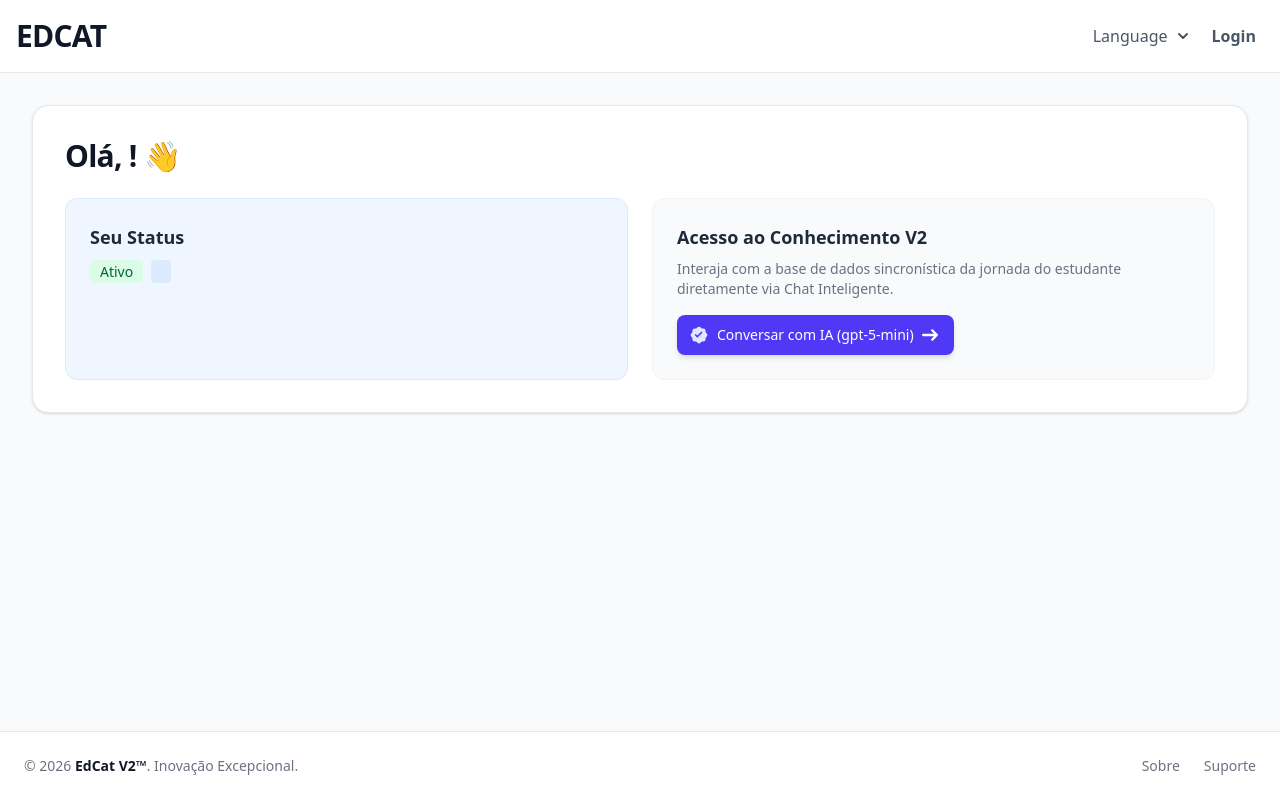
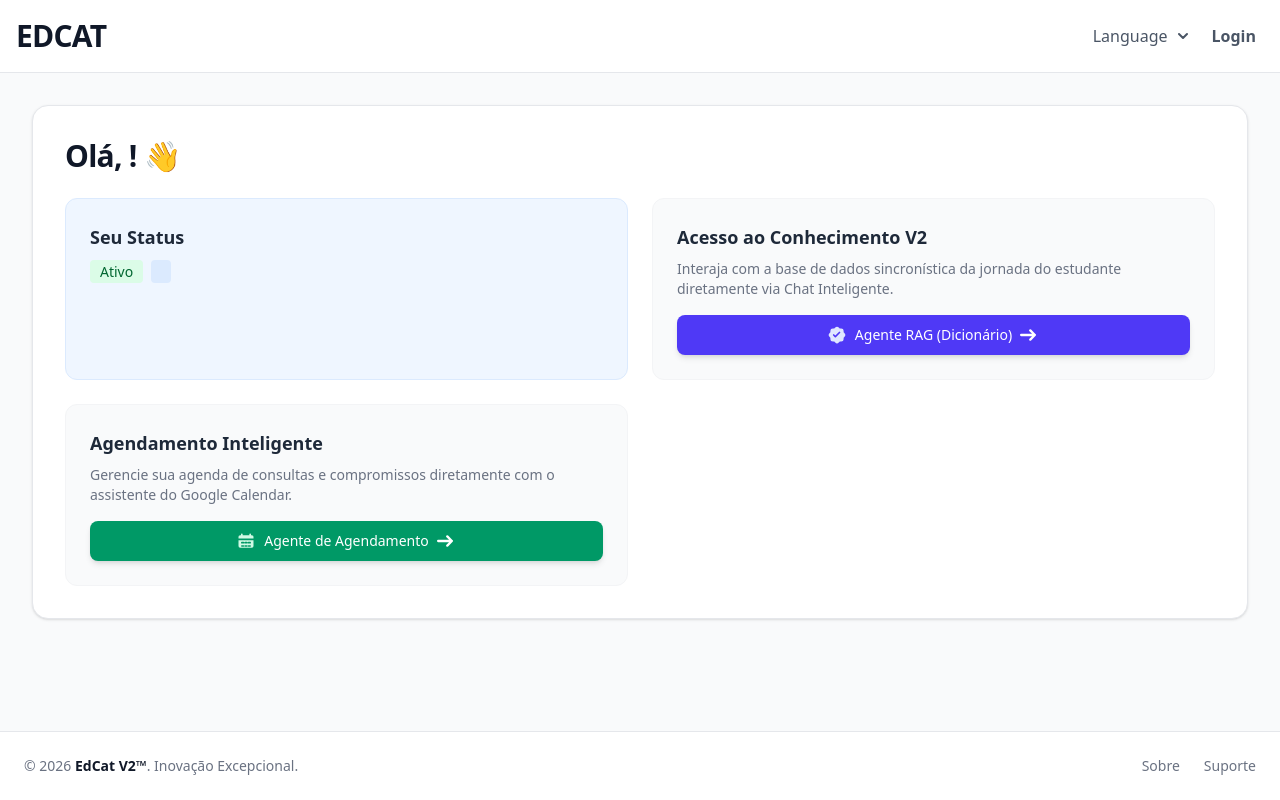
Before and after one commit to 4cruzeta/edcat-flask-tailwind-antigravity, a Flask app: template edcat_root/pages/templates/user_home.html in a window 1280 px wide. Run offline with Flask 3, Linux system fonts and the light colour scheme; the template is opened without the code that fills it, so the values that code supplies are empty; some libraries are stand-ins or nearby versions.

Commit message:
Adjusts for the new routes and links for new agent

```diff
--- a/edcat_root/pages/templates/chat_agent.html
+++ b/edcat_root/pages/templates/chat_agent.html
@@ -1,4 +1,4 @@
-{% set active_page = "agente_ia" %}
+{% set active_page = "rag_agent" %}
 {% extends "base.html" %}
 
 {% block title %}Agente RAG (LangChain) - EdCat V2{% endblock %}
--- a/edcat_root/pages/templates/user_home.html
+++ b/edcat_root/pages/templates/user_home.html
@@ -16,14 +16,28 @@
             <p class="text-sm font-normal text-gray-500 dark:text-gray-400 mt-3 break-all">{{ g.user_profile.email }}</p>
         </div>
 
-        <div class="p-6 bg-gray-50 dark:bg-gray-700/50 rounded-xl border border-gray-100 dark:border-gray-600">
+        <div class="p-6 bg-gray-50 dark:bg-gray-700/50 rounded-xl border border-gray-100 dark:border-gray-600 flex flex-col">
             <h6 class="text-lg font-bold text-gray-800 dark:text-gray-100 mb-2">Acesso ao Conhecimento V2</h6>
-            <p class="text-sm font-normal text-gray-500 dark:text-gray-400 mb-4">Interaja com a base de dados sincronística da jornada do estudante diretamente via Chat Inteligente.</p>
+            <p class="text-sm font-normal text-gray-500 dark:text-gray-400 mb-4 flex-grow">Interaja com a base de dados sincronística da jornada do estudante diretamente via Chat Inteligente.</p>
             <a href="{{ url_for('rag_agent_bp.render_chat', lang_code=g.lang_code) }}" class="inline-flex items-center justify-center px-4 py-2.5 text-sm font-medium text-white bg-indigo-600 rounded-lg hover:bg-indigo-700 focus:ring-4 focus:outline-none focus:ring-indigo-300 dark:bg-indigo-500 dark:hover:bg-indigo-600 dark:focus:ring-indigo-800 shadow-md transition-all group">
                 <svg class="w-5 h-5 mr-2 -ml-1 text-indigo-100 group-hover:animate-pulse" aria-hidden="true" xmlns="http://www.w3.org/2000/svg" width="24" height="24" fill="currentColor" viewBox="0 0 24 24">
                   <path fill-rule="evenodd" d="M12 2c-.791 0-1.55.314-2.11.874l-.893.893a.985.985 0 0 1-.696.288H7.04A2.984 2.984 0 0 0 4.055 7.04v1.262a.986.986 0 0 1-.288.696l-.893.893a2.984 2.984 0 0 0 0 4.22l.893.893a.985.985 0 0 1 .288.696v1.262a2.984 2.984 0 0 0 2.984 2.984h1.262c.261 0 .512.104.696.288l.893.893a2.984 2.984 0 0 0 4.22 0l.893-.893a.985.985 0 0 1 .696-.288h1.262a2.984 2.984 0 0 0 2.984-2.984V15.7c0-.261.104-.512.288-.696l.893-.893a2.984 2.984 0 0 0 0-4.22l-.893-.893a.985.985 0 0 1-.288-.696V7.04a2.984 2.984 0 0 0-2.984-2.984h-1.262a.985.985 0 0 1-.696-.288l-.893-.893A2.984 2.984 0 0 0 12 2Zm3.683 7.73a1 1 0 1 0-1.414-1.413l-4.253 4.253-1.277-1.277a1 1 0 0 0-1.415 1.414l1.985 1.984a1 1 0 0 0 1.414 0l4.96-4.96Z" clip-rule="evenodd"/>
                 </svg>
-                Conversar com IA (gpt-5-mini)
+                Agente RAG (Dicionário)
+                <svg class="w-4 h-4 ml-2 transition-transform group-hover:translate-x-1" aria-hidden="true" xmlns="http://www.w3.org/2000/svg" fill="none" viewBox="0 0 14 10">
+                    <path stroke="currentColor" stroke-linecap="round" stroke-linejoin="round" stroke-width="2" d="M1 5h12m0 0L9 1m4 4L9 9"/>
+                </svg>
+            </a>
+        </div>
+
+        <div class="p-6 bg-gray-50 dark:bg-gray-700/50 rounded-xl border border-gray-100 dark:border-gray-600 flex flex-col">
+            <h6 class="text-lg font-bold text-gray-800 dark:text-gray-100 mb-2">Agendamento Inteligente</h6>
+            <p class="text-sm font-normal text-gray-500 dark:text-gray-400 mb-4 flex-grow">Gerencie sua agenda de consultas e compromissos diretamente com o assistente do Google Calendar.</p>
+            <a href="{{ url_for('g_calendar_agent.calendar_agent_page', lang_code=g.lang_code) }}" class="inline-flex items-center justify-center px-4 py-2.5 text-sm font-medium text-white bg-emerald-600 rounded-lg hover:bg-emerald-700 focus:ring-4 focus:outline-none focus:ring-emerald-300 dark:bg-emerald-500 dark:hover:bg-emerald-600 dark:focus:ring-emerald-800 shadow-md transition-all group">
+                <svg class="w-5 h-5 mr-2 -ml-1 text-emerald-100 group-hover:animate-pulse" aria-hidden="true" xmlns="http://www.w3.org/2000/svg" width="24" height="24" fill="currentColor" viewBox="0 0 24 24">
+                  <path fill-rule="evenodd" d="M6 5V4a1 1 0 1 1 2 0v1h8V4a1 1 0 1 1 2 0v1h1a2 2 0 0 1 2 2v2H3V7a2 2 0 0 1 2-2h1ZM3 11v7a2 2 0 0 0 2 2h14a2 2 0 0 0 2-2v-7H3Zm8 2h2a1 1 0 1 1 0 2h-2a1 1 0 1 1 0-2Zm-4 0h2a1 1 0 1 1 0 2H7a1 1 0 1 1 0-2Zm8 0h2a1 1 0 1 1 0 2h-2a1 1 0 1 1 0-2Zm-4 4h2a1 1 0 1 1 0 2h-2a1 1 0 1 1 0-2Zm-4 0h2a1 1 0 1 1 0 2H7a1 1 0 1 1 0-2Zm8 0h2a1 1 0 1 1 0 2h-2a1 1 0 1 1 0-2Z" clip-rule="evenodd"/>
+                </svg>
+                Agente de Agendamento
                 <svg class="w-4 h-4 ml-2 transition-transform group-hover:translate-x-1" aria-hidden="true" xmlns="http://www.w3.org/2000/svg" fill="none" viewBox="0 0 14 10">
                     <path stroke="currentColor" stroke-linecap="round" stroke-linejoin="round" stroke-width="2" d="M1 5h12m0 0L9 1m4 4L9 9"/>
                 </svg>
--- a/edcat_root/rag_agent/routes.py
+++ b/edcat_root/rag_agent/routes.py
@@ -9,7 +9,7 @@ rag_agent_bp = Blueprint("rag_agent_bp", __name__)
 def render_chat(lang_code):
     """Renderiza a página visual (Frontend) do Agente."""
     return render_template("chat_agent.html")
-''
+
 @rag_agent_bp.route("/api/chat", methods=["POST"])
 @login_required
 @load_user_profile
--- a/edcat_root/static/css/output.css
+++ b/edcat_root/static/css/output.css
@@ -60,6 +60,7 @@
     --color-emerald-100: oklch(95% 0.052 163.051);
     --color-emerald-200: oklch(90.5% 0.093 164.15);
     --color-emerald-300: oklch(84.5% 0.143 164.978);
+    --color-emerald-500: oklch(69.6% 0.17 162.48);
     --color-emerald-600: oklch(59.6% 0.145 163.225);
     --color-emerald-700: oklch(50.8% 0.118 165.612);
     --color-emerald-800: oklch(43.2% 0.095 166.913);
@@ -1987,6 +2003,9 @@
   .bg-blue-700 {
     background-color: var(--color-blue-700);
   }
+  .bg-emerald-600 {
+    background-color: var(--color-emerald-600);
+  }
   .bg-gray-50 {
     background-color: var(--color-gray-50);
   }
@@ -2462,6 +2499,9 @@
   .text-blue-800 {
     color: var(--color-blue-800);
   }
+  .text-emerald-100 {
+    color: var(--color-emerald-100);
+  }
   .text-gray-300 {
     color: var(--color-gray-300);
   }
@@ -2715,6 +2775,13 @@
       }
     }
   }
+  .hover\:bg-emerald-700 {
+    &:hover {
+      @media (hover: hover) {
+        background-color: var(--color-emerald-700);
+      }
+    }
+  }
   .hover\:bg-gray-50 {
     &:hover {
       @media (hover: hover) {
@@ -2850,6 +2917,11 @@
   .focus\:ring-blue-600 {
     &:focus {
       --tw-ring-color: var(--color-blue-600);
+    }
+  }
+  .focus\:ring-emerald-300 {
+    &:focus {
+      --tw-ring-color: var(--color-emerald-300);
     }
   }
   .focus\:ring-gray-100 {
@@ -3116,6 +3188,11 @@
       @supports (color: color-mix(in lab, red, red)) {
         background-color: color-mix(in oklab, var(--color-blue-900) 30%, transparent);
       }
+    }
+  }
+  .dark\:bg-emerald-500 {
+    @media (prefers-color-scheme: dark) {
+      background-color: var(--color-emerald-500);
     }
   }
   .dark\:bg-gray-600 {
```
Also changed, not shown: other parts of edcat_root/static/css/output.css (+69 -0 lines).
